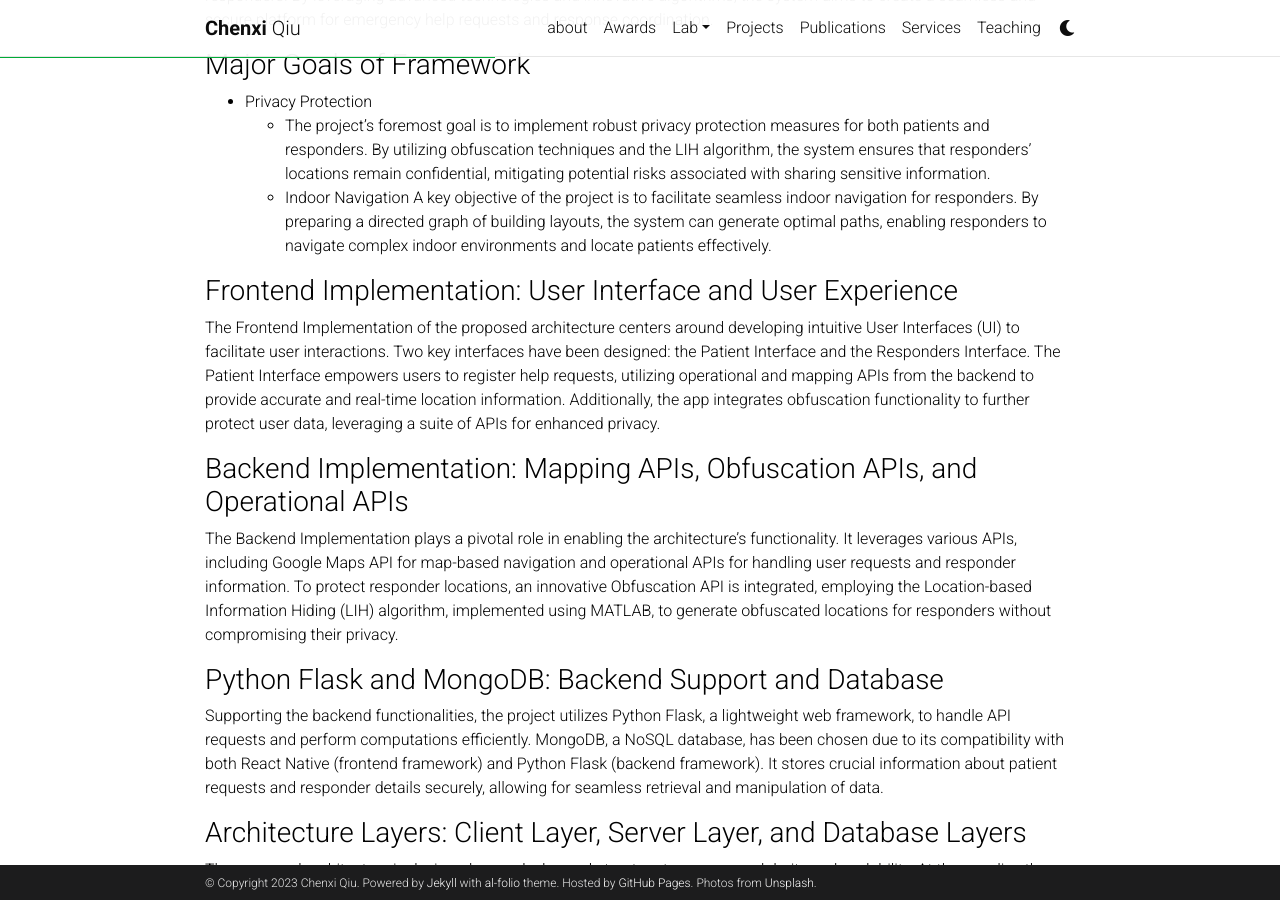
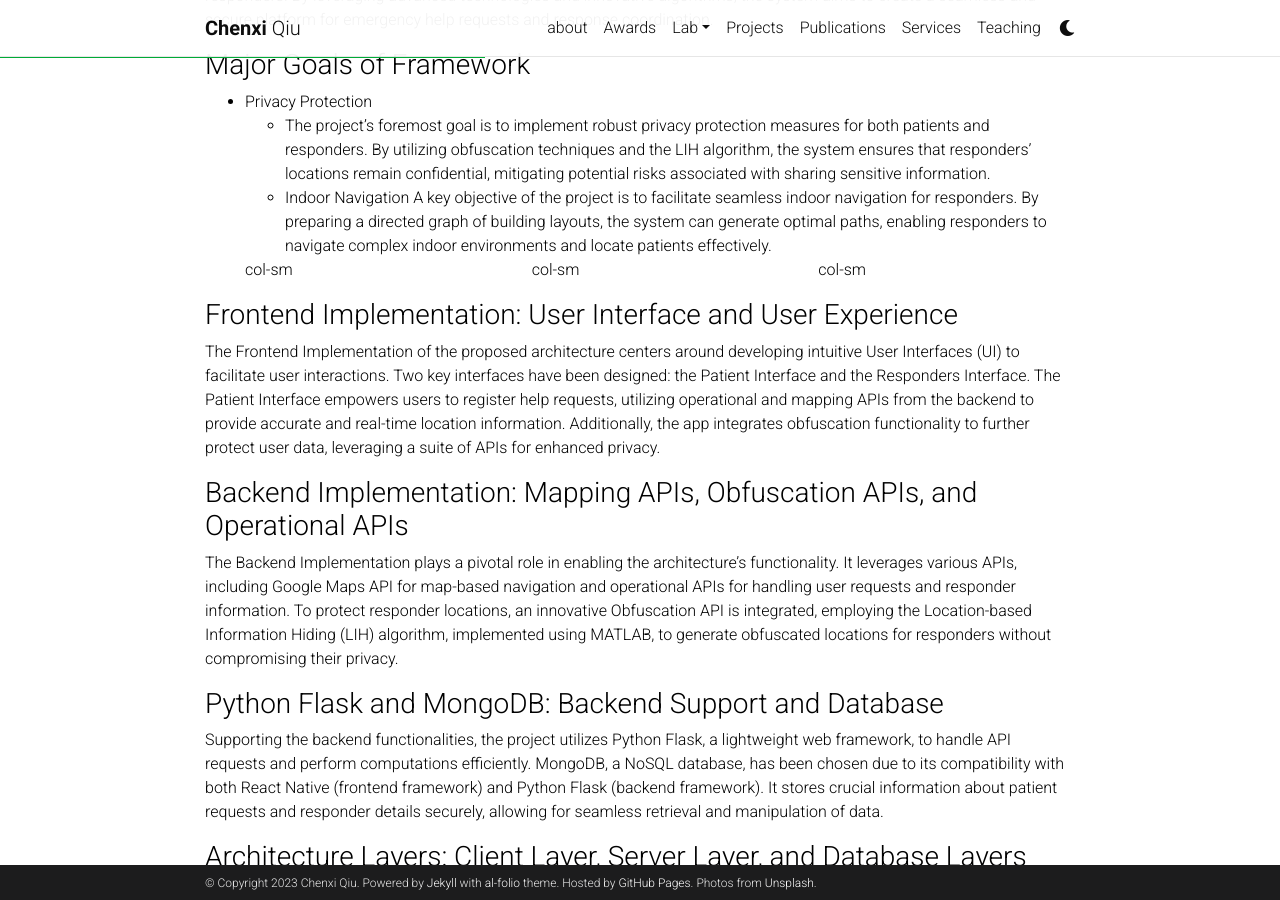
Before and after one commit to chenxiunt/chenxiunt.github.io, a Jekyll site: the page built from _projects/SpatialAgent.markdown, in a window 1280 px wide and 900 px high, scrolled down 420 px. Built offline with Jekyll 4.4.1, drawn with Linux system fonts in a browser that asks for light colours; comment, search, counter and statistics services are not loaded; a style sheet for code colours, icons or effects is not loaded.

Commit message:
Update SpatialAgent.markdown

```diff
--- a/_projects/SpatialAgent.markdown
+++ b/_projects/SpatialAgent.markdown
@@ -16,6 +16,12 @@ The primary purpose of this project is to develop an efficient and privacy-centr
   * The project's foremost goal is to implement robust privacy protection measures for both patients and responders. By utilizing obfuscation techniques and the LIH algorithm, the system ensures that responders' locations remain confidential, mitigating potential risks associated with sharing sensitive information.
   * Indoor Navigation
 A key objective of the project is to facilitate seamless indoor navigation for responders. By preparing a directed graph of building layouts, the system can generate optimal paths, enabling responders to navigate complex indoor environments and locate patients effectively.
+
+  <div class="row">
+    <div class="col-sm">col-sm</div>
+    <div class="col-sm">col-sm</div>
+    <div class="col-sm">col-sm</div>
+  </div>
 
 ### Frontend Implementation: User Interface and User Experience
 The Frontend Implementation of the proposed architecture centers around developing intuitive User Interfaces (UI) to facilitate user interactions. Two key interfaces have been designed: the Patient Interface and the Responders Interface. The Patient Interface empowers users to register help requests, utilizing operational and mapping APIs from the backend to provide accurate and real-time location information. Additionally, the app integrates obfuscation functionality to further protect user data, leveraging a suite of APIs for enhanced privacy.
```
